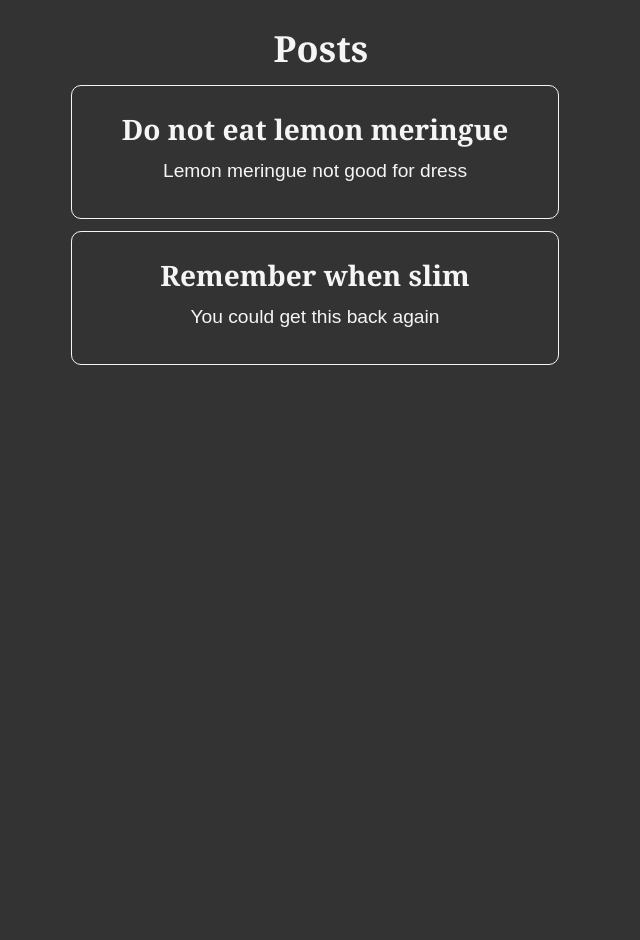
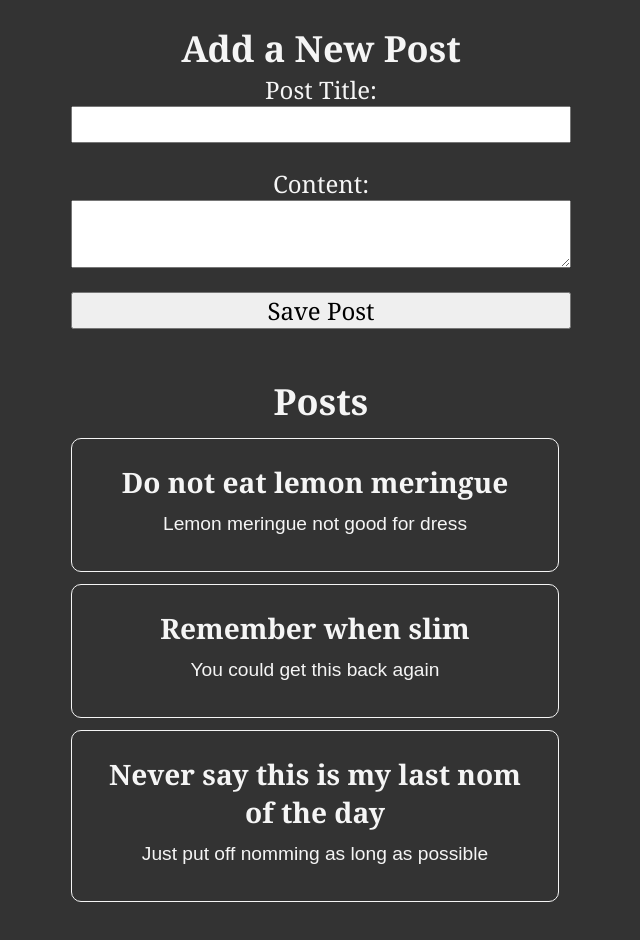
Before and after one commit to GailBowen/tipsblog, a React (Create React App) app: page / in a window 1280 px wide. Shown: the top 940 px of the page, without its empty margins (319-959 px from the left). Before the commit the page ends 824 px from the top, so only its background shows below. Built offline with nearby package versions, Linux system fonts and the light colour scheme.

Commit message:
Add a new post

```diff
--- a/src/App.js
+++ b/src/App.js
@@ -1,9 +1,11 @@
 import './App.css';
 import PostsList from './features/posts/PostsList';
+import AddPostForm from './features/posts/AddPostForm';
 
 function App() {
   return (
    <main className="App">
+    <AddPostForm />
      <PostsList />
    </main>
   );
--- /dev/null
+++ b/src/features/posts/AddPostForm.js
@@ -0,0 +1,60 @@
+import React from 'react'
+import { useState } from 'react';
+import { useDispatch } from 'react-redux';
+import { nanoid } from '@reduxjs/toolkit';
+import { postAdded } from './postsSlice';
+
+
+const AddPostForm = () => {
+    const dispatch = useDispatch();
+    const [title, setTitle] = useState('');
+    const [content, setContent] = useState('');
+
+    const onTitleChanged = e => setTitle(e.target.value);
+
+    const onContentChanged = e => setContent(e.target.value);
+
+    const onSavedPostClicked = () => {
+        if (title && content) {
+            dispatch(
+                postAdded({
+                    id: nanoid(),
+                    title,
+                    content
+                })
+            );
+
+            setTitle('');
+            setContent('');
+        }
+    };
+
+
+  return (
+    <section>
+        <h2>Add a New Post</h2>
+        <form>
+            <label htmlFor="postTitle">Post Title:</label>
+            <input
+             type="text"
+                id="postTitle"
+                name='postTitle'
+                value={title}
+                onChange={onTitleChanged}
+            />
+            <label htmlFor="postContent">Content:</label>
+            <textarea
+                id="postContent"
+                name='postContent'
+                value={content}
+                onChange={onContentChanged}
+            />
+            <button
+                type="button"
+                onClick={onSavedPostClicked}>Save Post</button>
+        </form>
+      </section>
+  )
+}
+
+export default AddPostForm
--- a/src/features/posts/postsSlice.js
+++ b/src/features/posts/postsSlice.js
@@ -3,13 +3,20 @@ import { createSlice } from '@reduxjs/toolkit';
 const initialState = [
     { id: '1', title: 'Do not eat lemon meringue', content: 'Lemon meringue not good for dress' },
     { id: '2', title: 'Remember when slim', content: 'You could get this back again' },
+    { id: '3', title: 'Never say this is my last nom of the day', content: 'Just put off nomming as long as possible' },
 ];
 
 const postsSlice = createSlice({
     name: 'posts',
     initialState,
-    reducers: {}
+    reducers: {
+        postAdded(state, action) {
+            state.push(action.payload);
+        }
+    }
 });
+
+export const { postAdded } = postsSlice.actions;
 
 export const selectAllPosts = state => state.posts;
 
```
